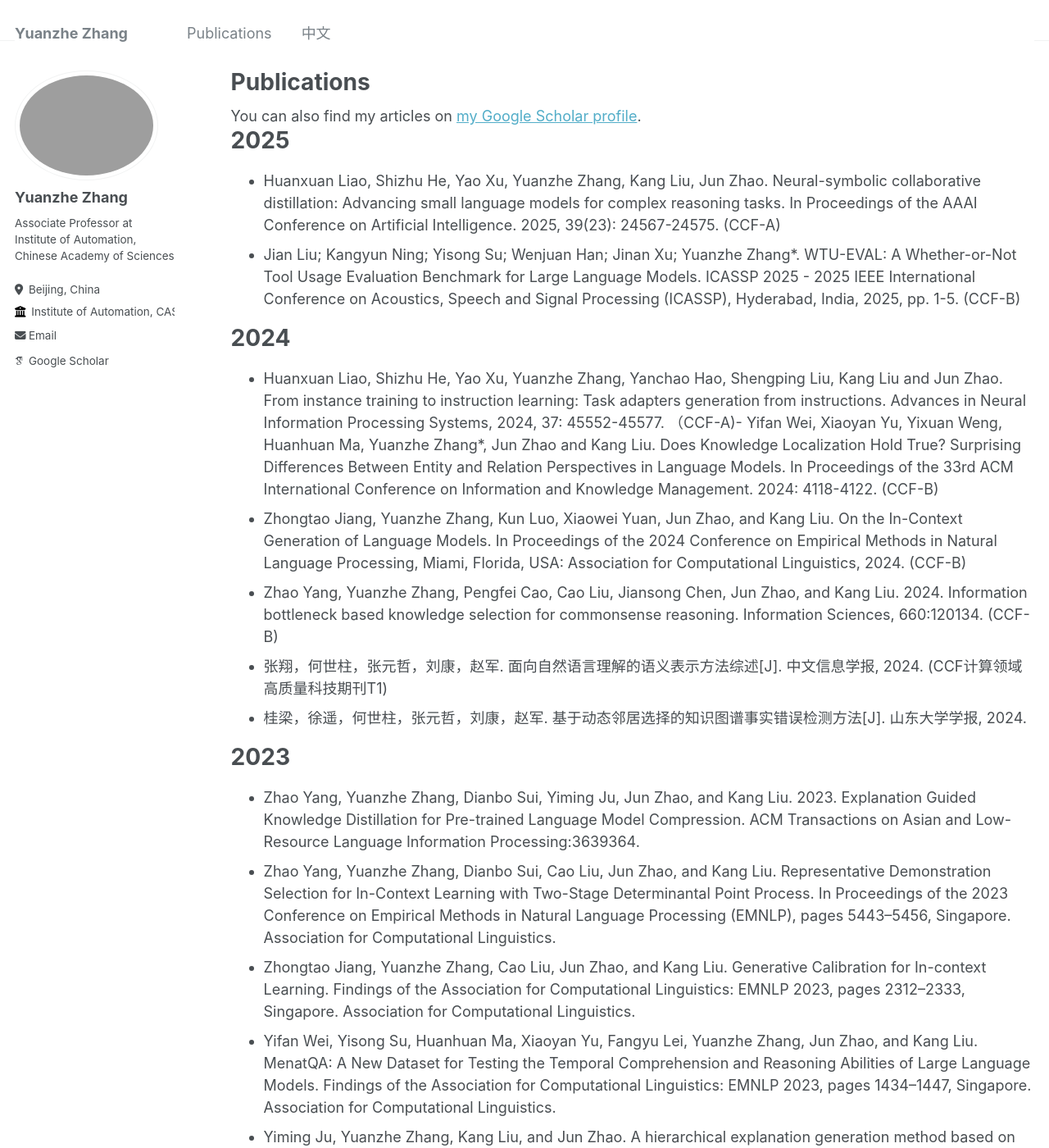
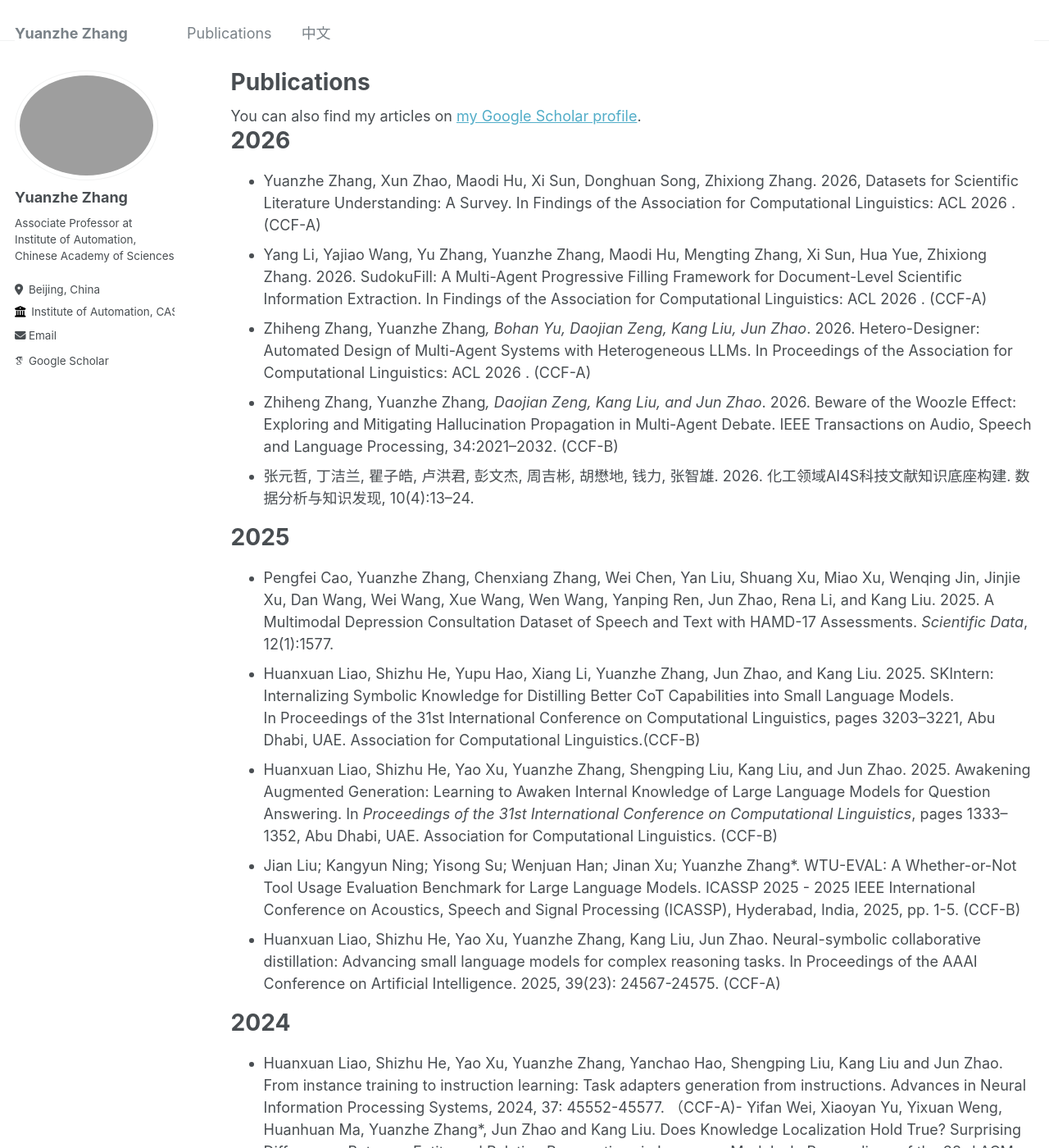
Before and after one commit to yuanzhe-zhang/yuanzhe-zhang.github.io, a Jekyll site: the page built from _pages/publications.md, in a window 1280 px wide and 1400 px high. Shown: the whole window at 82% size. Built offline with Jekyll 4.4.1, drawn with Linux system fonts in a browser that asks for light colours; some web fonts are replaced.

Commit message:
Add new publications for 2026 and update 2025

```diff
--- a/_pages/publications.md
+++ b/_pages/publications.md
@@ -9,9 +9,19 @@ author_profile: true
 <div class="wordwrap">You can also find my articles on <a href="{{site.author.googlescholar}}">my Google Scholar profile</a>.</div>
 {% endif %}
 
+# 2026
+- Yuanzhe Zhang, Xun Zhao, Maodi Hu, Xi Sun, Donghuan Song, Zhixiong Zhang. 2026, Datasets for Scientific Literature Understanding: A Survey. In Findings of the Association for Computational Linguistics: ACL 2026 . (CCF-A)
+- Yang Li, Yajiao Wang, Yu Zhang, Yuanzhe Zhang, Maodi Hu, Mengting Zhang, Xi Sun, Hua Yue, Zhixiong Zhang. 2026. SudokuFill: A Multi-Agent Progressive Filling Framework for Document-Level Scientific Information Extraction. In Findings of the Association for Computational Linguistics: ACL 2026 . (CCF-A)
+- Zhiheng Zhang, Yuanzhe Zhang*, Bohan Yu, Daojian Zeng, Kang Liu, Jun Zhao*. 2026. Hetero-Designer: Automated Design of Multi-Agent Systems with Heterogeneous LLMs. In Proceedings of the Association for Computational Linguistics: ACL 2026 . (CCF-A)
+- Zhiheng Zhang, Yuanzhe Zhang*, Daojian Zeng, Kang Liu, and Jun Zhao*. 2026. Beware of the Woozle Effect: Exploring and Mitigating Hallucination Propagation in Multi-Agent Debate. IEEE Transactions on Audio, Speech and Language Processing, 34:2021–2032. (CCF-B)
+- 张元哲, 丁洁兰, 瞿子皓, 卢洪君, 彭文杰, 周吉彬, 胡懋地, 钱力, 张智雄. 2026. 化工领域AI4S科技文献知识底座构建. 数据分析与知识发现, 10(4):13–24.
+
 # 2025
+- Pengfei Cao, Yuanzhe Zhang, Chenxiang Zhang, Wei Chen, Yan Liu, Shuang Xu, Miao Xu, Wenqing Jin, Jinjie Xu, Dan Wang, Wei Wang, Xue Wang, Wen Wang, Yanping Ren, Jun Zhao, Rena Li, and Kang Liu. 2025. A Multimodal Depression Consultation Dataset of Speech and Text with HAMD-17 Assessments. _Scientific Data_, 12(1):1577.
+- Huanxuan Liao, Shizhu He, Yupu Hao, Xiang Li, Yuanzhe Zhang, Jun Zhao, and Kang Liu. 2025. SKIntern: Internalizing Symbolic Knowledge for Distilling Better CoT Capabilities into Small Language Models. In Proceedings of the 31st International Conference on Computational Linguistics, pages 3203–3221, Abu Dhabi, UAE. Association for Computational Linguistics.(CCF-B)
+- Huanxuan Liao, Shizhu He, Yao Xu, Yuanzhe Zhang, Shengping Liu, Kang Liu, and Jun Zhao. 2025. Awakening Augmented Generation: Learning to Awaken Internal Knowledge of Large Language Models for Question Answering. In _Proceedings of the 31st International Conference on Computational Linguistics_, pages 1333–1352, Abu Dhabi, UAE. Association for Computational Linguistics. (CCF-B)
+- Jian Liu; Kangyun Ning; Yisong Su; Wenjuan Han; Jinan Xu; Yuanzhe Zhang*. WTU-EVAL: A Whether-or-Not Tool Usage Evaluation Benchmark for Large Language Models. ICASSP 2025 - 2025 IEEE International Conference on Acoustics, Speech and Signal Processing (ICASSP), Hyderabad, India, 2025, pp. 1-5. (CCF-B)
 - Huanxuan Liao, Shizhu He, Yao Xu, Yuanzhe Zhang, Kang Liu, Jun Zhao. Neural-symbolic collaborative distillation: Advancing small language models for complex reasoning tasks. In Proceedings of the AAAI Conference on Artificial Intelligence. 2025, 39(23): 24567-24575. (CCF-A)
-- Jian Liu; Kangyun Ning; Yisong Su; Wenjuan Han; Jinan Xu; Yuanzhe Zhang*. WTU-EVAL: A Whether-or-Not Tool Usage Evaluation Benchmark for Large Language Models. ICASSP 2025 - 2025 IEEE International Conference on Acoustics, Speech and Signal Processing (ICASSP), Hyderabad, India, 2025, pp. 1-5. (CCF-B)
 
 # 2024
 - Huanxuan Liao, Shizhu He, Yao Xu, Yuanzhe Zhang, Yanchao Hao, Shengping Liu, Kang Liu and Jun Zhao. From instance training to instruction learning: Task adapters generation from instructions. Advances in Neural Information Processing Systems, 2024, 37: 45552-45577. （CCF-A)- Yifan Wei, Xiaoyan Yu, Yixuan Weng, Huanhuan Ma, Yuanzhe Zhang*, Jun Zhao and Kang Liu. Does Knowledge Localization Hold True? Surprising Differences Between Entity and Relation Perspectives in Language Models. In Proceedings of the 33rd ACM International Conference on Information and Knowledge Management. 2024: 4118-4122. (CCF-B)
```
